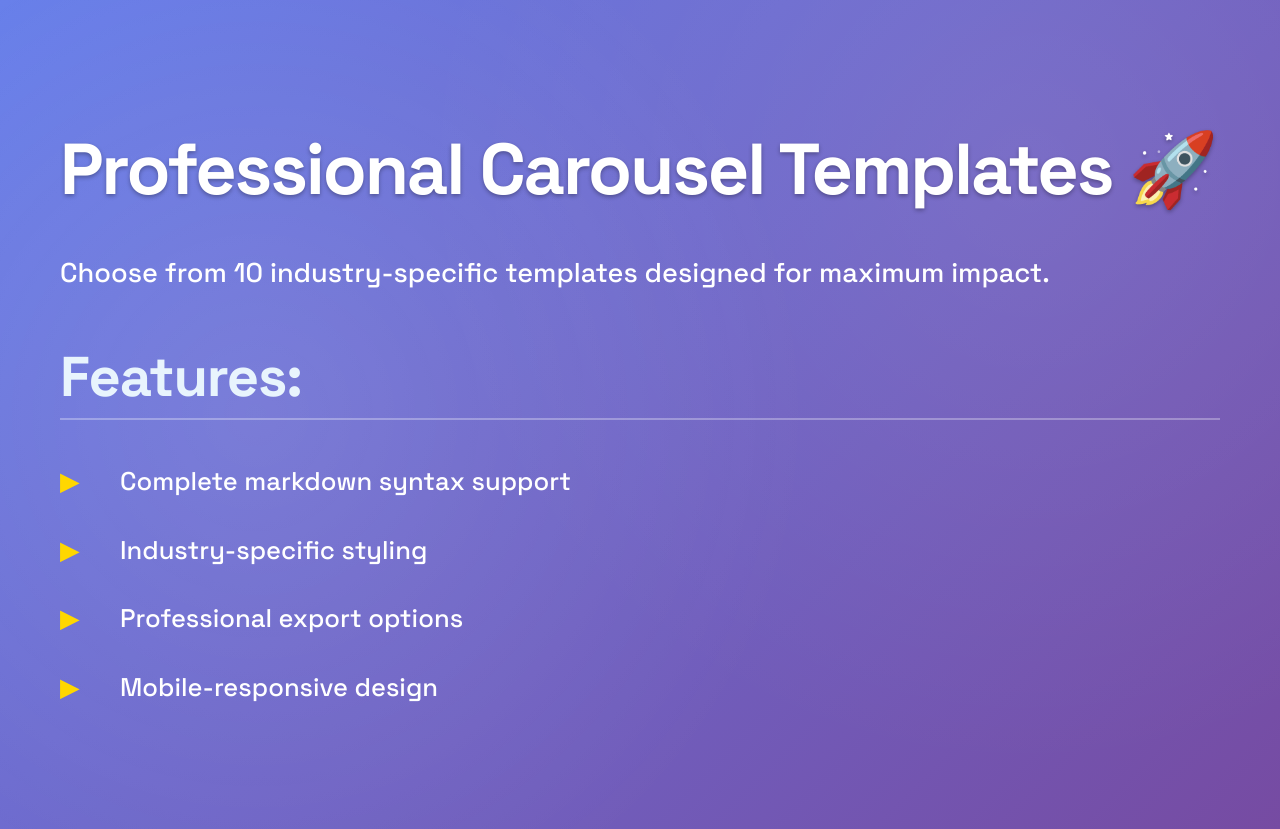
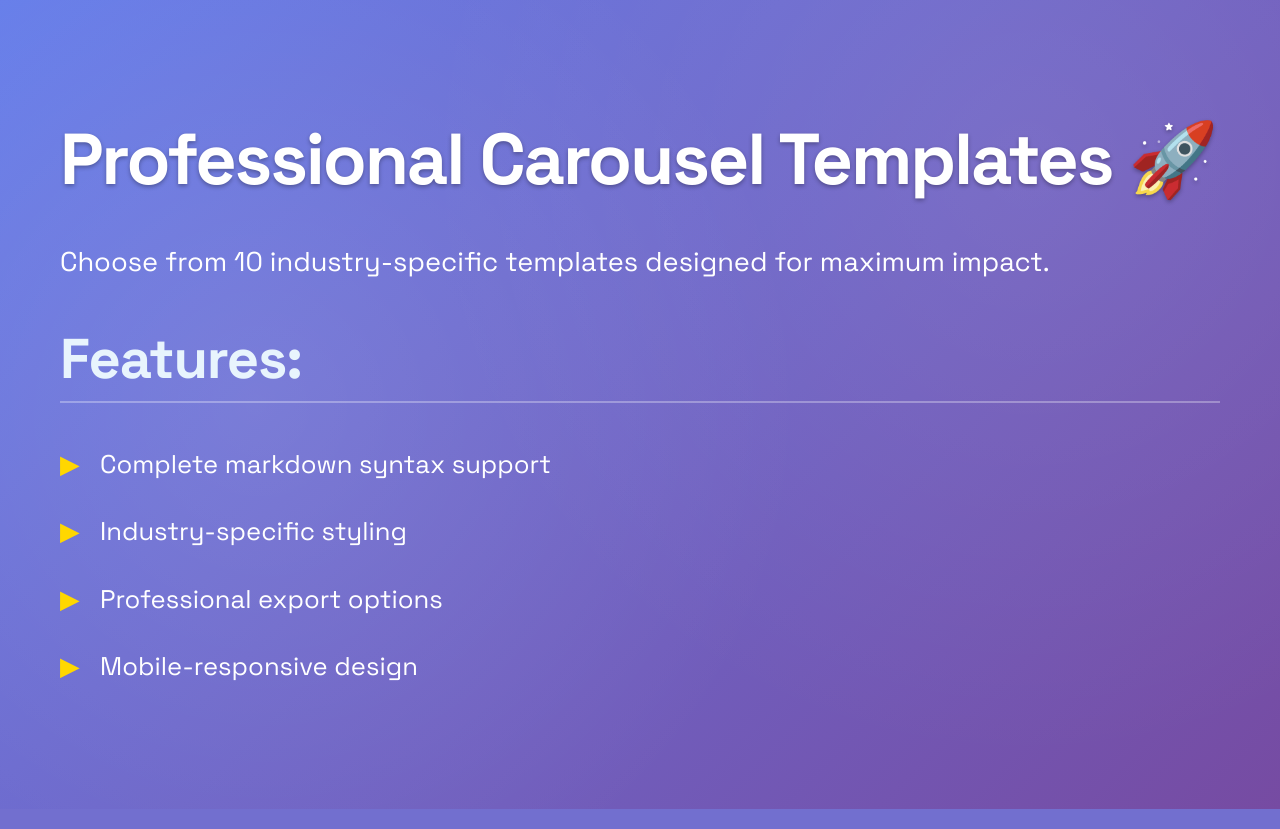
Before and after one commit to prashdash112/stack, a Flask app: page /carousel_template.html in a window 1280 px wide. Run offline with Flask 3, Linux system fonts and the light colour scheme; parts of the project's set-up code (start-up, migrations or seed data) failed here and were passed over; some libraries are stand-ins or nearby versions; some web fonts are replaced.

Commit message:
modified template-base

```diff
--- a/templates/carousel_template.html
+++ b/templates/carousel_template.html
@@ -57,8 +57,8 @@
 /* 📏 FONT SIZES ONLY - Let templates handle colors, backgrounds, etc. */
 .template-base h1 {
     font-size: 4.5rem !important;
-    font-weight: 900;
-    margin: 50px 0 40px 0;
+    font-weight: 800;
+    margin: 40px 0 40px 0;
     line-height: 1.1;
     letter-spacing: -0.03em;
     /* NO color, background, or decorative styles - templates handle this */
@@ -66,8 +66,8 @@
 
 .template-base h2 {
     font-size: 3.5rem !important;
-    font-weight: 800;
-    margin: 45px 0 35px 0;
+    font-weight: 700;
+    margin: 40px 0 32px 0;
     line-height: 1.2;
     letter-spacing: -0.02em;
     /* NO color, background, or decorative styles */
@@ -110,8 +110,8 @@
 .template-base p {
     margin-bottom: 32px;
     font-size: 1.7rem !important;
-    line-height: 1.8;
-    font-weight: 500;
+    line-height: 1.7;
+    font-weight: 400;
     /* NO colors - let templates handle styling */
 }
 
@@ -124,20 +124,20 @@
 
 .template-base li {
     list-style: none;
-    margin: 25px 0;
-    padding-left: 60px;
+    margin: 24px 0;
+    padding-left: 40px;
     position: relative;
     font-size: 1.6rem !important;
     line-height: 1.7;
-    font-weight: 500;
+    font-weight: 400;
     /* NO bullet styling - templates handle ::before */
 }
 
 /* 💻 CODE SIZING ONLY */
 .template-base pre {
     border-radius: 20px;
-    padding: 40px !important;
-    margin: 50px 0;
+    padding: 30px !important;
+    margin: 40px 0;
     overflow-x: auto;
     font-size: 1.4rem !important;
     line-height: 1.7;
```
Also changed, not shown: other parts of templates/carousel_template.html (+13 -13 lines).
